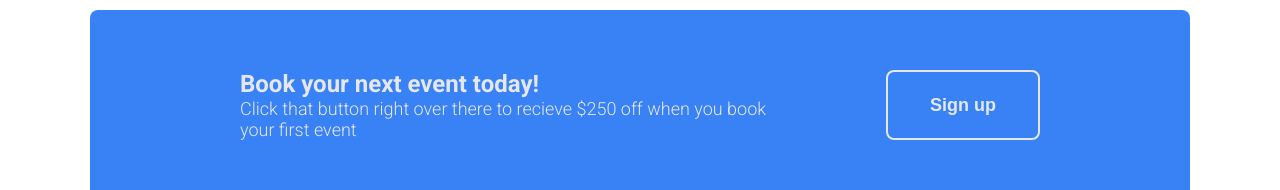
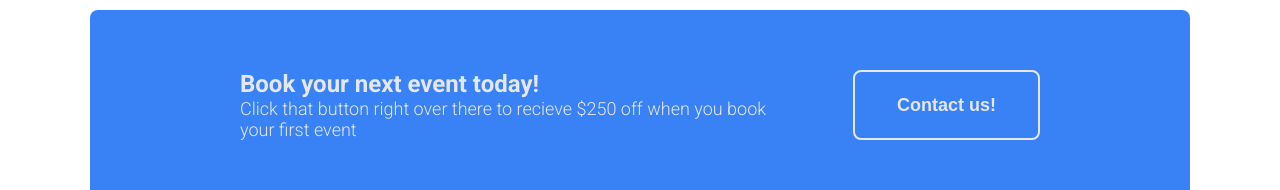
Before and after one commit to FlowerGrid/odin-landing-page, a plain HTML site: page landing-page.html in a window 1280 px wide. Shown: the part 1507-1697 px from the top of the page. Drawn offline with Linux system fonts and the light colour scheme.

Commit message:
Needed to link one last button

```diff
--- a/landing-page.html
+++ b/landing-page.html
@@ -111,7 +111,9 @@
                         Click that button right over there to recieve $250 off when you book your first event
                     </p>
                 </div>
-                <button class="button-2">Sign up</button>
+                <button class="button-2" onclick="location.href='https://www.westernrewindband.com/epk#block-yui_3_17_2_1_1720626215200_16377';">
+                    Contact us!
+                </button>
             </div>
         </div>
      </div>
```
